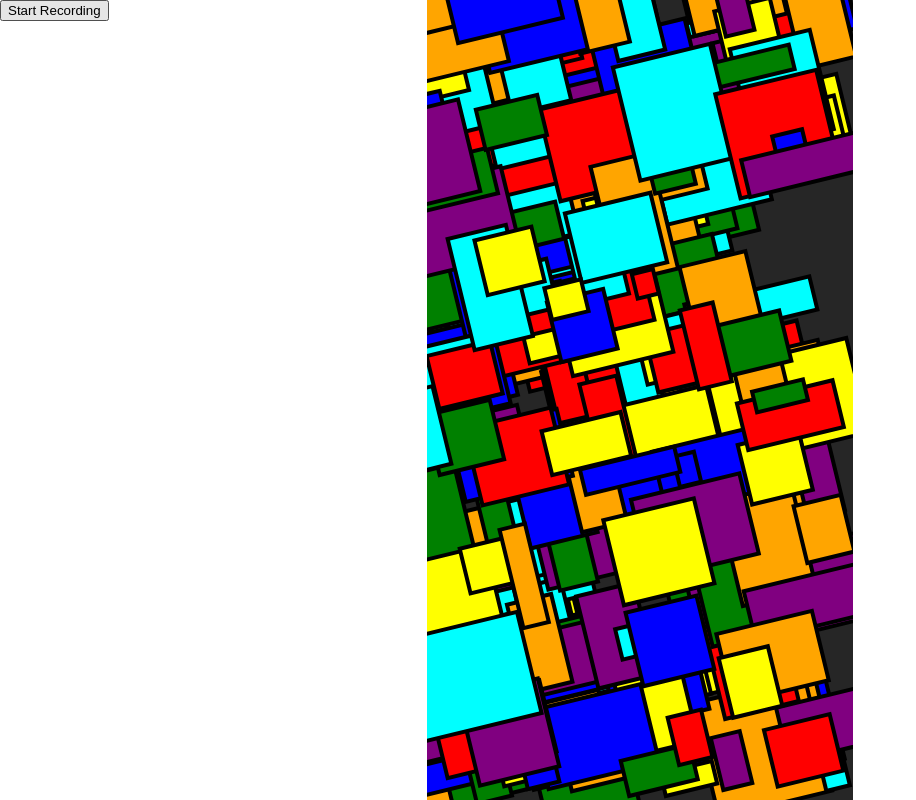
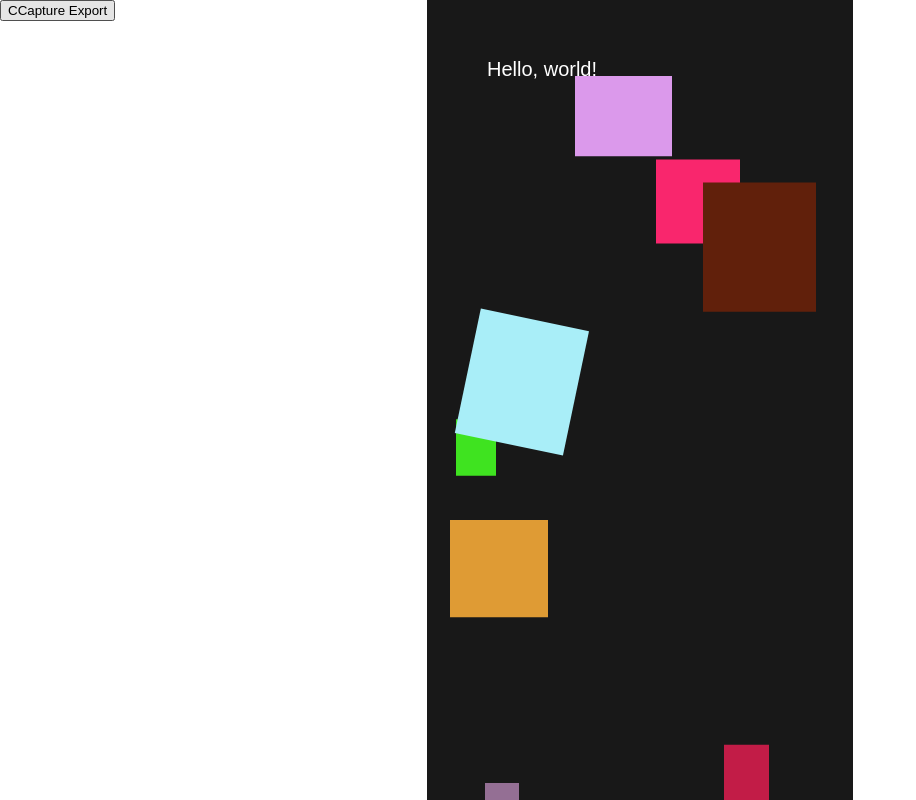
Before and after one commit to daniel-ltd/canvas2video, a React (Create React App) app: page / in a window 1280 px wide. Shown: the whole page, without its empty margins (0-916 px from the left). Built offline with nearby package versions, Linux system fonts and the light colour scheme.

Commit message:
demo | ccapture

```diff
--- a/src/App.tsx
+++ b/src/App.tsx
@@ -3,6 +3,7 @@ import { useCallback, useEffect, useRef, useState } from 'react';
 import './App.css';
 import ChillCanvasAnimation from './components/ChillCanvasAnimation';
 import IntenseCanvasAnimation from './components/IntenseCanvasAnimation';
+import CCapturer from './components/CCapturer';
 
 function App() {
   const stageRef = useRef<Konva.Stage>(null);
@@ -67,11 +68,12 @@ function App() {
 
   return (
     <>
-      {/* <ChillCanvasAnimation ref={stageRef} /> */}
-      <IntenseCanvasAnimation ref={stageRef} onFrameRender={captureCanvas} />
-      <button className="btn-record" onClick={isRecording ? stopRecording : startRecording}>
+      <ChillCanvasAnimation ref={stageRef} />
+      {/* <IntenseCanvasAnimation ref={stageRef} onFrameRender={captureCanvas} /> */}
+      {/* <button className="btn-record" onClick={isRecording ? stopRecording : startRecording}>
         {isRecording ? "Stop Recording" : "Start Recording"}
-      </button>
+      </button> */}
+      <CCapturer />
     </>
   );
 }
--- /dev/null
+++ b/src/components/CCapturer.tsx
@@ -0,0 +1,37 @@
+import Konva from "konva";
+
+function CCapturer() {
+  const recordVideo = () => {
+    const canvasElements = document.querySelectorAll(".canvas-stage canvas");
+    if (canvasElements) {
+      const recordCanvas = (canvasElements[1] || canvasElements[0]) as HTMLCanvasElement;
+      console.info(recordCanvas)
+
+      const recorder = new CCapture({
+        format: 'webm',
+        framerate: 30,
+        quality: 100,
+        name: 'my_animation',
+      });
+
+      const anim = new Konva.Animation((frame: any) => {
+        recorder.capture(recordCanvas);
+      });
+
+      recorder.start();
+      anim.start();
+
+      setTimeout(() => {
+        recorder.save();
+      }, 6000);
+    }
+  };
+
+  return (
+    <button className="btn-record" onClick={recordVideo}>
+      CCapture Export
+    </button>
+  );
+}
+
+export default CCapturer;
```
